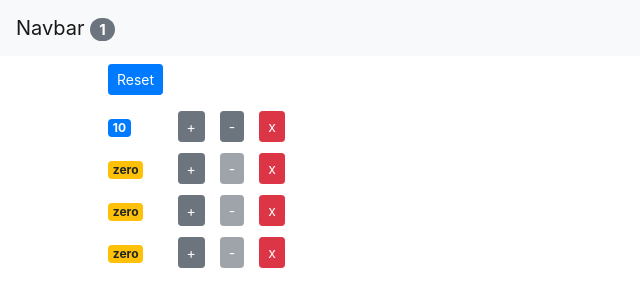
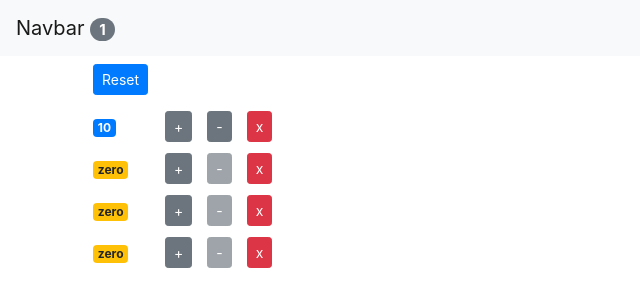
Before and after one commit to lopezg3000/Counter-App, a React (Create React App) app: page / in a window 1280 px wide. Shown: the top 306 px of the page, without its empty margins (0-640 px from the left). Built offline with nearby package versions, Linux system fonts and the light colour scheme.

Commit message:
gridContainerClassName

```diff
--- a/src/components/counters.jsx
+++ b/src/components/counters.jsx
@@ -11,7 +11,7 @@ class Counters extends Component {
         const { onReset, counters, onIncrement, onDecrement, onDelete } = this.props;
 
         return (
-            <div className="container">
+            <div className="gridContainer">
                 <div className="row pb-2">
                     <div className="col-auto">
                         <button onClick={onReset} className="btn btn-primary btn-sm m-2">
```
